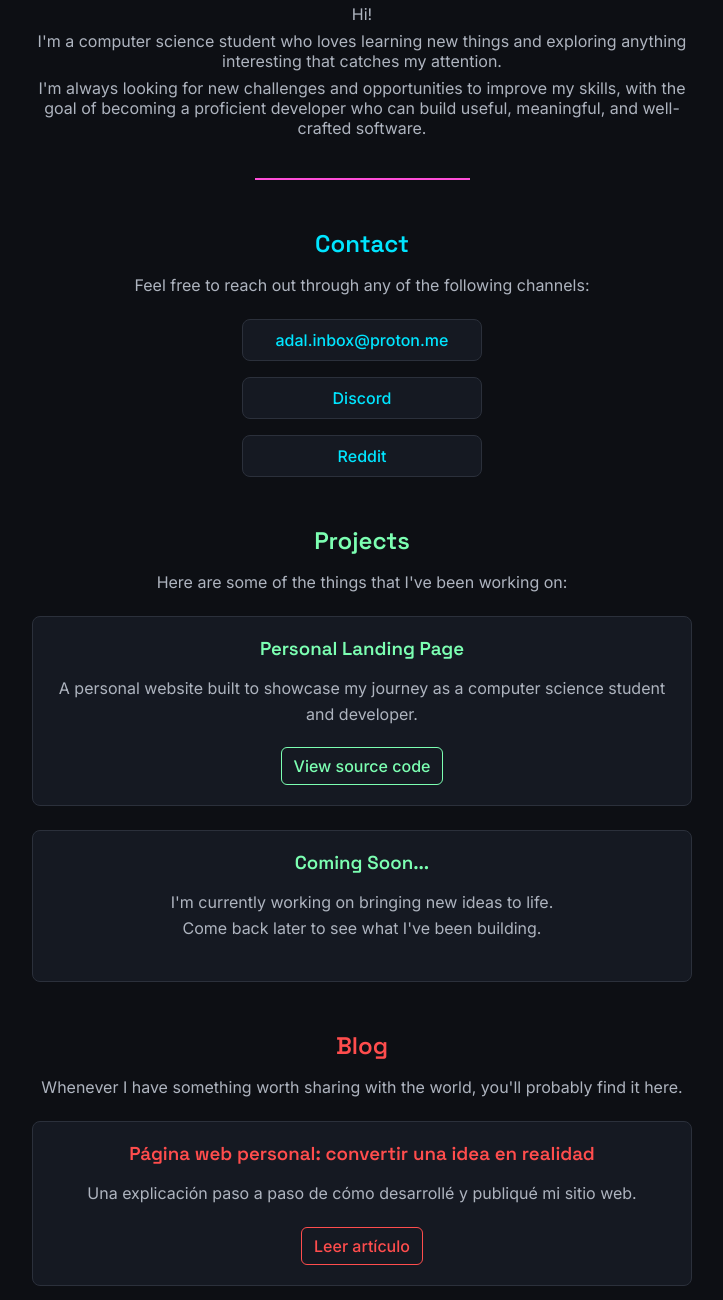
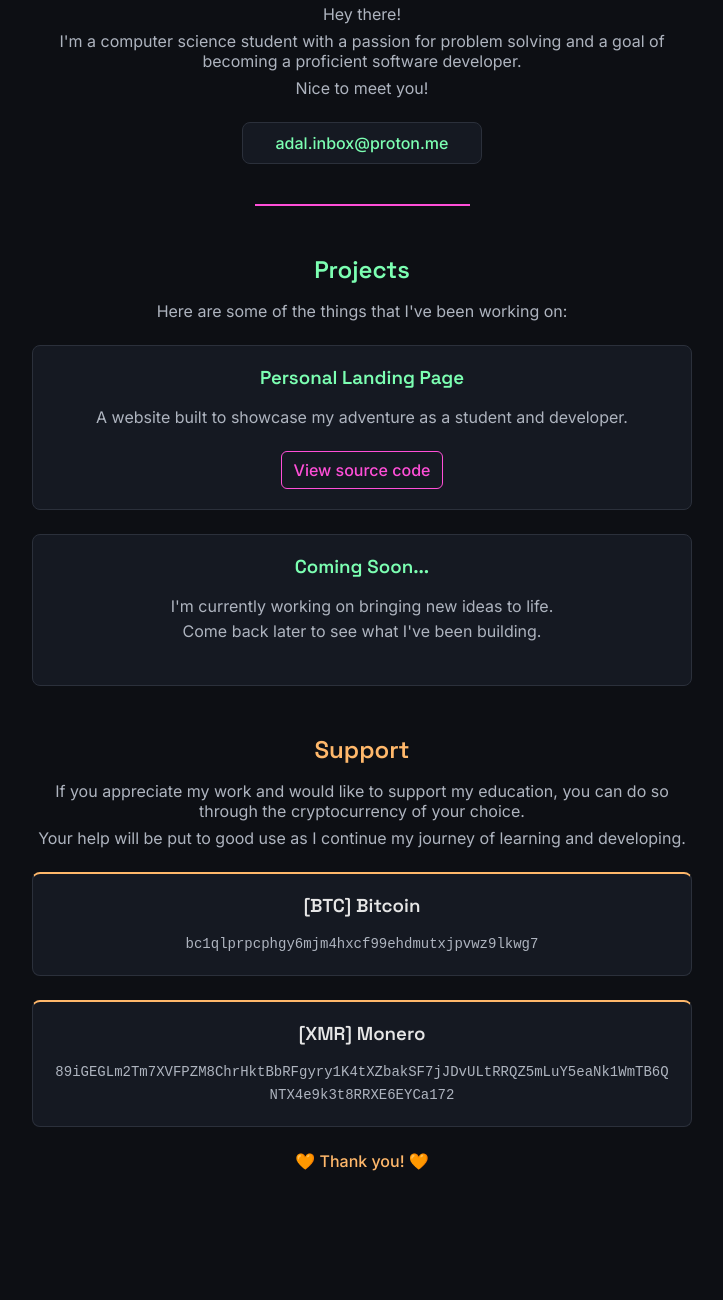
Before and after one commit to adal001/personal-landing-page, a plain HTML site: page index.html in a window 1280 px wide. Shown: the part 340-1640 px from the top of the page, without its empty margins (278-1001 px from the left). After the commit the page ends 1559 px from the top, so only its background shows below. Drawn offline with Linux system fonts and the light colour scheme.

Commit message:
Refine landing page layout and styling

```diff
--- a/index.html
+++ b/index.html
@@ -7,7 +7,7 @@
     <meta
         name="description"
         content="I'm Adrian Alvarez, a computer science student passionate about
-        learning and building good software."
+        problem-solving and software development."
     >
     <link
         href="https://fonts.googleapis.com/css2?family=Inter:wght@400;500&family=Space+Grotesk:wght@500;600&display=swap"
@@ -28,51 +28,23 @@
             <h1>Adrian Alvarez</h1>
 
             <p class="intro-text">
-                <span>Hi!</span>
+                <span>Hey there!</span>
 
                 <span>
-                    I'm a computer science student who loves learning new things
-                    and exploring anything interesting that catches my attention.
+                    I'm a computer science student with a passion for problem
+                    solving and a goal of becoming a proficient software
+                    developer.
                 </span>
 
-                <span>
-                    I'm always looking for new challenges and opportunities to
-                    improve my skills, with the goal of becoming a proficient
-                    developer who can build useful, meaningful, and well-crafted
-                    software.
-                </span>
+                <span>Nice to meet you!</span>
             </p>
+
+            <div class="email-card">
+                <a href="mailto:adal.inbox@proton.me">adal.inbox@proton.me</a>
+            </div>
         </header>
 
         <hr>
-
-        <section class="contact">
-            <h2>Contact</h2>
-
-            <p>Feel free to reach out through any of the following channels:</p>
-
-            <ul>
-                <li><a href="mailto:adal.inbox@proton.me">adal.inbox@proton.me</a></li>
-                <li>
-                    <a
-                        href="https://discord.com/users/1548171930622758974"
-                        target="_blank"
-                        rel="noopener noreferrer"
-                    >
-                        Discord
-                    </a>
-                </li>
-                <li>
-                    <a
-                        href="https://www.reddit.com/user/adal0001/"
-                        target="_blank"
-                        rel="noopener noreferrer"
-                    >
-                        Reddit
-                    </a>
-                </li>
-            </ul>
-        </section>
 
         <section class="projects">
             <h2>Projects</h2>
@@ -83,8 +55,8 @@
                 <h3>Personal Landing Page</h3>
 
                 <p>
-                    A personal website built to showcase my journey as a
-                    computer science student and developer.
+                    A website built to showcase my adventure as a student and
+                    developer.
                 </p>
 
                 <a
@@ -104,26 +76,6 @@
                     Come back later to see what I've been building.
                 </p>
             </article>
-        </section>
-
-        <section class="blog">
-            <h2>Blog</h2>
-                <p>
-                    Whenever I have something worth sharing with the world,
-                    you'll probably find it here.
-                </p>
-
-                <article class="blog-card">
-                    <h3>Página web personal: convertir una idea en realidad</h3>
-                        <p>
-                            Una explicación paso a paso de cómo desarrollé y
-                            publiqué mi sitio web.
-                        </p>
-
-                        <a href="./blog/proyecto-pagina-web-personal.html">
-                            Leer artículo
-                        </a>
-                </article>
         </section>
 
         <section class="support">
--- a/style.css
+++ b/style.css
@@ -55,6 +55,35 @@ hr {
     margin: 40px auto;
 }
 
+/* Email card */
+
+.email-card {
+    width: 240px;
+    max-width: 100%;
+    padding: 10px 16px;
+    margin: 24px auto 0;
+    text-align: center;
+    background-color: #151922;
+    border: 1px solid #2B303B;
+    border-radius: 8px;
+}
+
+.email-card a {
+    color: #7CFFB2;
+    text-decoration: none;
+    font-weight: 500;
+}
+
+.email-card a:hover,
+.email-card a:focus-visible {
+    color: #FF4FD8;
+}
+
+.email-card a:focus-visible {
+    outline: 2px solid #FF4FD8;
+    outline-offset: 4px;
+}
+
 /* Section layout */
 
 section {
@@ -76,42 +105,12 @@ section h2 {
     margin: 0 0 16px;
 }
 
-.contact h2 {
-    color: #00E5FF;
-}
-
 .projects h2 {
     color: #7CFFB2;
 }
 
-.blog h2 {
-    color: #FF4D4D;
-}
-
 .support h2 {
     color: #FFB86B;
-}
-
-/* Contact list */
-
-.contact ul {
-    display: flex;
-    flex-direction: column;
-    align-items: center;
-    gap: 16px;
-    list-style: none;
-    padding: 0;
-    margin: 24px 0 0;
-}
-
-.contact li {
-    width: 240px;
-    max-width: 100%;
-    padding: 10px 16px;
-    text-align: center;
-    background-color: #151922;
-    border: 1px solid #2B303B;
-    border-radius: 8px;
 }
 
 /* Shared links and hover effects */
@@ -158,63 +157,21 @@ section a:focus-visible {
     width: fit-content;
     margin: 0 auto;
     padding: 8px 12px;
-    border: 1px solid #7CFFB2;
+    border: 1px solid #FF4FD8;
     border-radius: 6px;
     transition: background-color 0.2s, color 0.2s;
-    color: #7CFFB2;
+    color: #FF4FD8;
 }
 
 .project-card a:hover,
 .project-card a:focus-visible {
     background-color: #7CFFB2;
+    border-color: #7CFFB2;
     color: #0D0F14;
 }
 
 .project-card a:focus-visible {
     outline: 2px solid #7CFFB2;
-    outline-offset: 4px;
-}
-
-/* Blog cards */
-
-.blog-card {
-    background-color: #151922;
-    border: 1px solid #2B303B;
-    border-radius: 8px;
-    padding: 20px;
-    margin-top: 24px;
-}
-
-.blog-card h3 {
-    margin-top: 0;
-    margin-bottom: 16px;
-    color: #FF4D4D;
-}
-
-.blog-card p {
-    margin-bottom: 20px;
-    line-height: 1.6;
-}
-
-.blog-card a {
-    display: block;
-    width: fit-content;
-    margin: 0 auto;
-    padding: 8px 12px;
-    border: 1px solid #FF4D4D;
-    border-radius: 6px;
-    transition: background-color 0.2s, color 0.2s;
-    color: #FF4D4D;
-}
-
-.blog-card a:hover,
-.blog-card a:focus-visible {
-    background-color: #FF4D4D;
-    color: #0D0F14;
-}
-
-.blog-card a:focus-visible {
-    outline: 2px solid #FF4D4D;
     outline-offset: 4px;
 }
 
```
